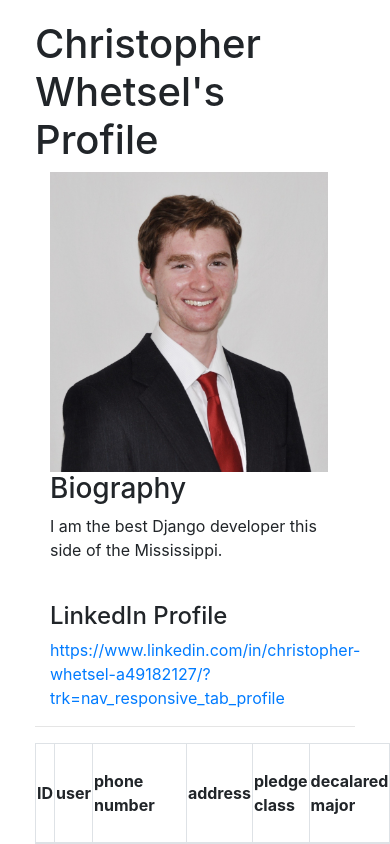
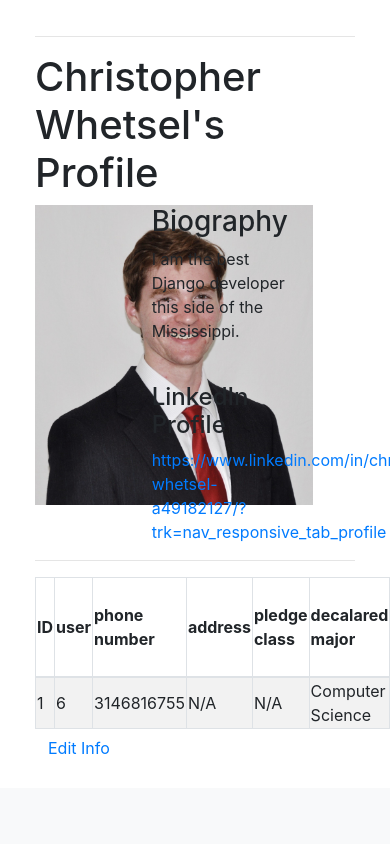
Before and after one commit to mawinkelmann/databaseUpgradeSEGroup9, a Django app: page /member/search/profile/1/ in a window 390 px wide; the page is wider, and only the part inside the window is pictured. Shown: the part 56-900 px from the top of that part. After the commit the page ends 810 px from the top of that part, so only its background shows below. Run offline with Django 3.2, Linux system fonts and the light colour scheme; data comes from the database, SQL or seed files in the repository; both versions use the stored data as it was after the commit; some libraries are stand-ins or nearby versions.

Commit message:
Auto stash before merge of "master" and "origin/master"

```diff
--- a/GLMMS/member/templates/member/member_edit_form.html
+++ b/GLMMS/member/templates/member/member_edit_form.html
@@ -5,6 +5,7 @@
 {% if error_message %}<p><strong>{{ error_message }} </strong></p>{% endif %}
 
 <h1>Member Edit Info</h1>
+<hr>
 <h4>Edit your information and click save:</h4>
 
 <form action="{% url 'member:edit_profile' user.profile.id %}" method="POST">
--- a/GLMMS/member/templates/member/single_detail.html
+++ b/GLMMS/member/templates/member/single_detail.html
@@ -3,25 +3,26 @@
 {% block content %}
 {% load static %}
 {% if error_message %}<p class='error'><strong>{{ error_message }} </strong></p>{% endif %}
-
-<h1>{{ profile.user.first_name }} {{profile.user.last_name }}'s Profile</h1>
-<div class='col-sm-6'>
+<hr>
+<h1 style=>{{ profile.user.first_name }} {{profile.user.last_name }}'s Profile</h1>
+<div class="row justify-content-center">
+		<div class="col-4">
 				{% if profile.photo %}
 				<img src="{{ profile.photo.url }}" alt="profile picture" style="height:300px;max-width:300px;"/>
 				{% else %}
 				<img src="{% static '/member/images/coat.png' %}" alt="no profile picture" style="height:300px;max-width:300px;"/>
 				{% endif %}
 		</div>
-<div class='col-sm-6'>
+		<div class="col-6">
 				<h3>Biography</h3>
 				<p>{{ profile.bio }}</p>
 				<br>
 				<h4>LinkedIn Profile</h4>
 				<a href="{{ profile.linkedin_profile }}" target="_blank">{{profile.linkedin_profile|default:"No profile"}}</a>
 		</div>
-
+		<div class="col-2"></div>
+	  </div>
 	  <hr>
-
 <table class='table-bordered table-striped table-condensed cf'>
 	<thead>
 		{% for name, value in profile.get_printable_fields %}
--- a/GLMMS/member/templates/member/single_search.html
+++ b/GLMMS/member/templates/member/single_search.html
@@ -5,6 +5,7 @@
 {% if error_message %}<p><strong>{{ error_message }} </strong></p>{% endif %}
 
 <h1>Single Member Search</h1>
+<hr>
 <h4>Choose from one dropdown list:</h4>
 {% if error_message %}<p><strong>{{ error_message }} </strong></p>{% endif %}
 
@@ -13,7 +14,6 @@
 {{ form }}
 <input type="submit" value="Search">
 </form>
-<hr>
 {% if profile %}
 {% include "member/single_detail.html" %}
 {% endif %}
```
Also changed, not shown: GLMMS/db.sqlite3. Lines whose indentation alone changed are shown as unchanged.
